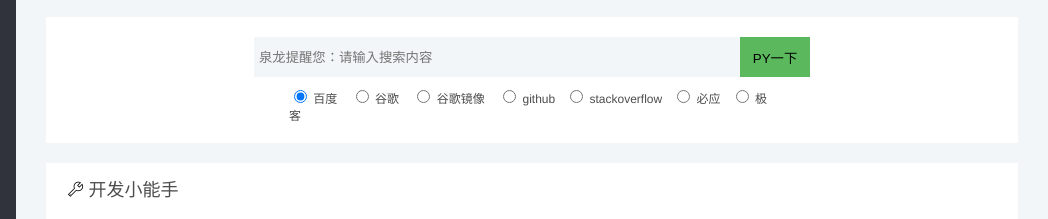
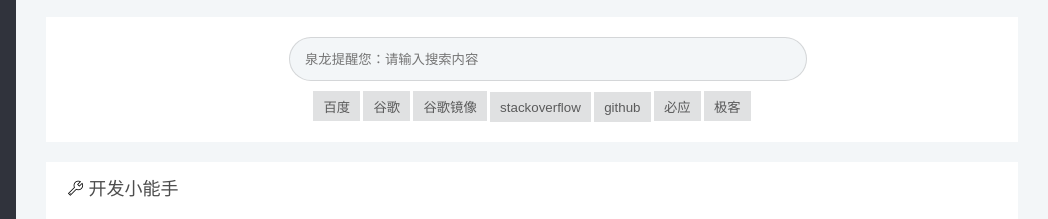
Before and after one commit to shihuili1218/navigation, a plain HTML site: page index.html in a window 1280 px wide. Shown: the part 281-500 px from the top of the page, 232-1280 px from the left. Drawn offline with Linux system fonts and the light colour scheme.

Commit message:
update css

```diff
--- a/index.html
+++ b/index.html
@@ -61,14 +61,12 @@
                     	<div style="display: flex;width: 100%; justify-content: center;">
                     		<div style="width: 50%;position: relative;">
                     			<input id="searchText" type="text"  placeholder="泉龙提醒您：请输入搜索内容" oninput ="autoFillSearch()" onblur="searchTextOnblur()"
-                    			style="border: 0px;width: 100%; height: 40px; background-color: #F3F6F8; padding-left: 5px; padding-right: 5px; box-sizing: border-box;"/>
+                    			style="border: 1px solid rgba(34,36,38,.15); outline: 0; border-radius: 30px; width: 100%; height: 40px; background-color: #F3F6F8; padding-left: 15px; padding-right: 15px; "/>
 
                 				<div id="autoFillInput" style="width: 100%; position: absolute; z-index: 99999; background: #fff; overflow: auto;">
 
 	                    		</div>
                     		</div>
-
-                			<button type="button" id="btnsearch" style="border: 0px; width: 70px; height: 40px; background-color: #5cb85c;" onclick="search_click()">PY一下</button>
                     	</div>
 
                     </div>
@@ -76,23 +74,14 @@
 
                     <div style="display: flex; justify-content: center;align-items: center; padding-top: 10px" >
                    		<div style="display: flex;width: 100%; justify-content: center;">
-                   			<div style="width: 50%;">
-                   				<input type="radio" value="baidu" id="radio" name="check" onchange="test(this)" checked="">
-	                    		<span>百度</span>&nbsp;&nbsp;&nbsp;
-			                    <input type="radio" value="google" id="radio" name="check" onchange="test(this)">
-			                    <span>谷歌</span>&nbsp;&nbsp;&nbsp;
-
-								<input type="radio" value="google-image" id="radio" name="check" onchange="test(this)">
-			                    <span>谷歌镜像</span>&nbsp;&nbsp;&nbsp;
-
-			                    <input type="radio" value="github" id="radio" name="check" onchange="test(this)">
-			                    <span>github</span>&nbsp;&nbsp;
-			                    <input type="radio" value="stackoverflow" id="radio" name="check" onchange="test(this)">
-			                    <span>stackoverflow</span>&nbsp;&nbsp;
-			                    <input type="radio" value="bing" id="radio" name="check" onchange="test(this)">
-			                    <span>必应</span>&nbsp;&nbsp;
-			                    <input type="radio" value="geek" id="radio" name="check" onchange="test(this)">
-			                    <span>极客</span>&nbsp;&nbsp;
+                   			<div style="justify-content: center;">
+                   				<input type="button" class="search_btn" value="百度" onclick="search_click('baidu')" />
+                   				<input type="button" class="search_btn" value="谷歌" onclick="search_click('google')" />
+                   				<input type="button" class="search_btn" value="谷歌镜像" onclick="search_click('google-image')" />
+                   				<input type="button" class="search_btn" value="stackoverflow" onclick="search_click('stackoverflow')" />
+                   				<input type="button" class="search_btn" value="github" onclick="search_click('github')" />
+                   				<input type="button" class="search_btn" value="必应" onclick="search_click('bing')" />
+                   				<input type="button" class="search_btn" value="极客" onclick="search_click('geek')" />
                    			</div>
                    		</div>
                     </div>
--- a/js/function.js
+++ b/js/function.js
@@ -91,12 +91,10 @@ function autoDisplay(autoStr) {
 
 }
 
-
-function search_click(){
+function search_click(engine){
     hideDiv($("#autoFillInput"));
 	 var v = document.getElementById("searchText").value;
     if (v != '') {
-        var engine = chooseSerarch()
 
         if (engine == '') {
             search("https://www.baidu.com/s?wd=" + v)
@@ -118,20 +116,6 @@ function search_click(){
             }
         }
     }
-}
-
-
-
-function chooseSerarch() {
-    var radios = document.getElementsByName("check");
-    for (radio in radios) {
-        if (radios[radio].checked) {
-            val = radios[radio].value;
-            return val
-            break;
-        }
-    }
-
 }
 
 
@@ -191,7 +175,7 @@ $(function () {
                 //文本框中的内容变成高亮节点的内容
                 $("#searchText").val(comText);
             }
-            search_click();
+            search_click("baidu");
         } else if (keyCode == 27) {    //按下Esc 隐藏弹出层
             if ($("#autoFillInput").is(":visible")) {
                 $("#autoFillInput").hide();
```
Also changed, not shown: css/style.css.
